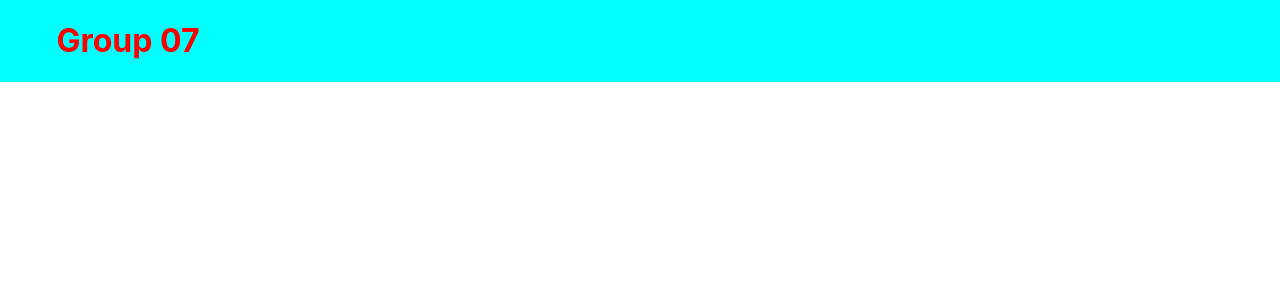
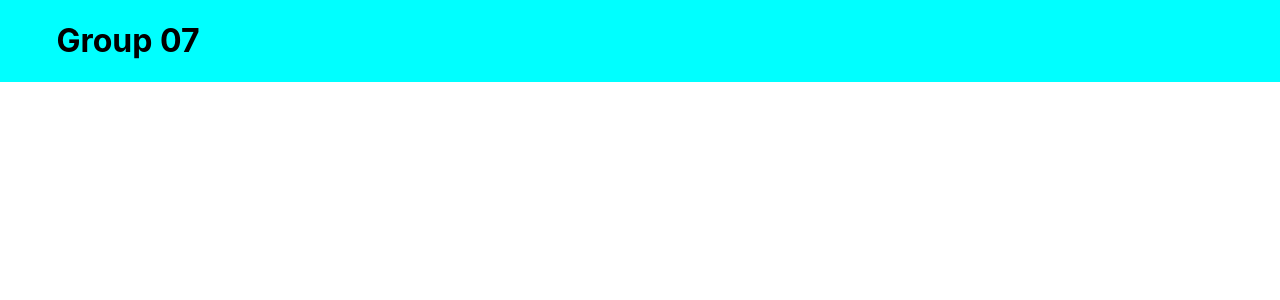
Before and after one commit to KRMadhusanka99/SENG_22212_Ecommerce_Web_Project, a React (Create React App) app in the folder frontend-app/: page / in a window 1280 px wide. Shown: the top 300 px of the page. Built offline with nearby package versions, Linux system fonts and the light colour scheme.

Commit message:
'addcolor'

```diff
--- a/frontend-app/src/components/Header/Header.module.css
+++ b/frontend-app/src/components/Header/Header.module.css
@@ -5,5 +5,5 @@
 }
 .textColour{
     width: 20%;
-    color: red;
+    color: black;
 }
```
